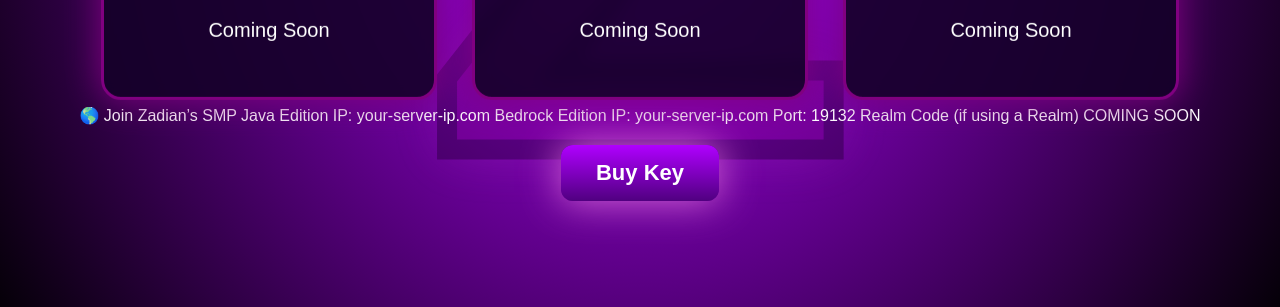
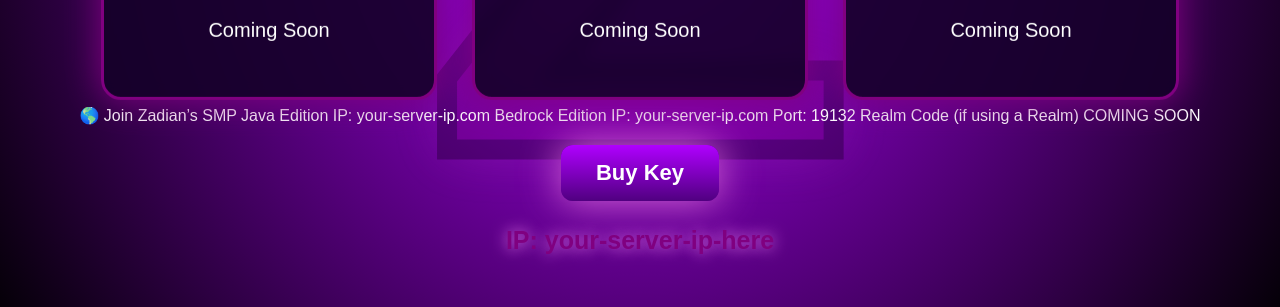
Before and after one commit to emmanuelmcafee2012-star/official-zadiansmp-website, a plain HTML site: page shop.html in a window 1280 px wide. Shown: the part 493-800 px from the top of the page. Drawn offline with Linux system fonts and the light colour scheme.

Commit message:
Update shop.html

```diff
--- a/shop.html
+++ b/shop.html
@@ -44,3 +44,6 @@ Realm Code (if using a Realm)
 COMING SOON
 </html>
 <a href="shop.html"><button>Buy Key</button></a>
+<p class="server-ip">
+IP: your-server-ip-here
+</p>
```
